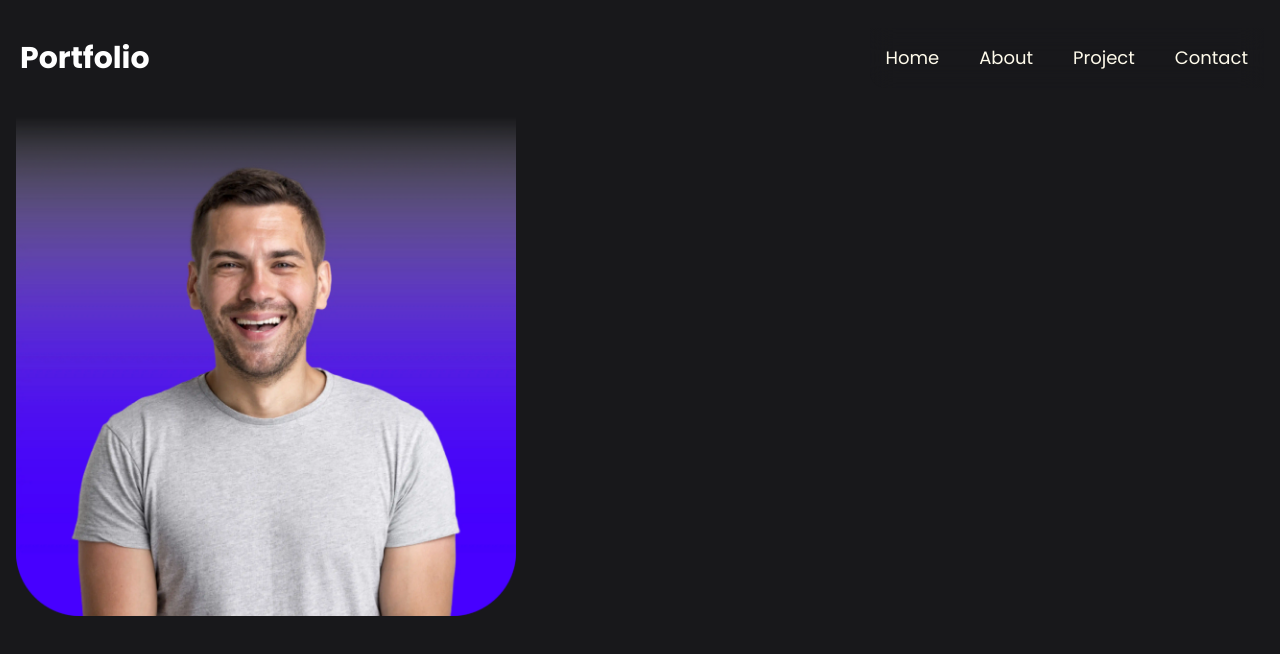
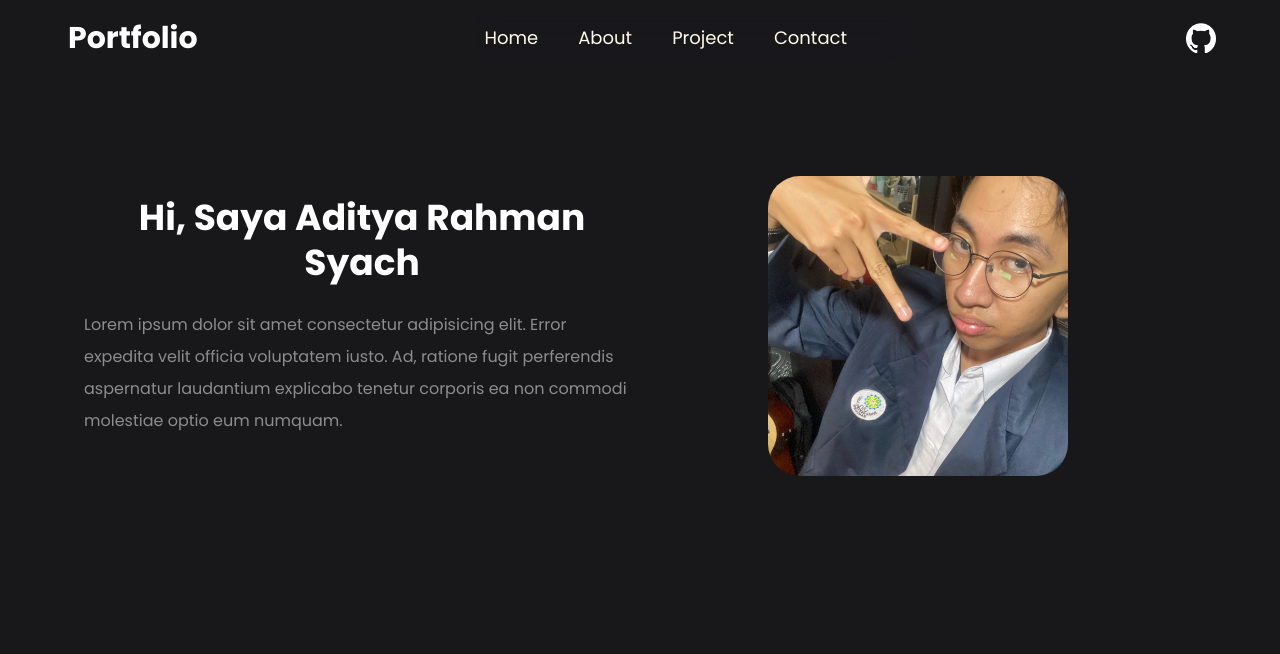
Before and after one commit to Adityarns/Web-Portfolio, a React (Vite) app: page / in a window 1280 px wide. Shown: the top 654 px of the page. Built offline with nearby package versions, Linux system fonts and the light colour scheme.

Commit message:
Mengubah beberapa

```diff
--- a/src/App.jsx
+++ b/src/App.jsx
@@ -4,9 +4,23 @@ import "./App.css";
 export default function App() {
   return (
     <div className="justify-center text-center">
-      <div className="hero">
-        <div></div>
-        <img src={DataImage.HeroImage} alt="Hero Image" className="w-[500px]" />
+      <div className="hero grid md:grid-cols-2 grid-cols-1 p-5 items-center my-20">
+        <div>
+          <h1 className=" text-4xl/tight font-bold mb-6">
+            Hi, Saya Aditya Rahman Syach
+          </h1>
+          <p className="mb-5 text-base/loose opacity-50 text-left">
+            Lorem ipsum dolor sit amet consectetur adipisicing elit. Error
+            expedita velit officia voluptatem iusto. Ad, ratione fugit
+            perferendis aspernatur laudantium explicabo tenetur corporis ea non
+            commodi molestiae optio eum numquam.
+          </p>
+        </div>
+        <img
+          src={DataImage.HeroImage}
+          alt="Hero Image"
+          className=" w-[250px] md:w-[300px] gap-4 rounded-4xl md:mx-auto"
+        />
       </div>
     </div>
   );
--- a/src/components/Navbar.jsx
+++ b/src/components/Navbar.jsx
@@ -1,4 +1,5 @@
 import { useEffect, useState } from "react";
+import DataImage from "../data";
 
 export default function Navbar() {
   const [active, setActive] = useState(false);
@@ -14,16 +15,17 @@ export default function Navbar() {
     return window.addEventListener("scroll", handleScroll);
   }, []);
   return (
-    <div className="navbar flex justify-between items-center py-7 text-amber-50">
+    <div className="navbar flex justify-between items-center md:py-4 py-6 text-amber-50 px-1 md:px-0">
       <div className="logo">
         <h1 className="text-3xl font-bold bg-white text-black p-1 md:bg-transparent md:text-white">
           Portfolio
         </h1>
       </div>
       <ul
-        className={`menu flex items-center sm:gap-10 gap-4 fixed left-1/2 -translate-x-1/2 md:-translate-x-0 md:static opacity-0 md:opacity-100 md:top-0 bg-white/30 backdrop-blur-md p-4 rounder-br-2xl rounded-bl-2xl md:bg-transparent transition-all md:transition-none ${
-          active ? "top-0 opacity-100" : "-top-10 opacity-0 "
-        }`}
+        className={`menu flex items-center sm:gap-10 gap-4 fixed left-1/2 -translate-x-1/2 md:-translate-x-0 md:static opacity-0 md:opacity-100
+          md:top-0 bg-white/30 backdrop-blur-md p-2 lg:pr-16 xl:pr20 rounded-br-2xl rounded-bl-2xl md:bg-transparent transition-all md:transition-none ${
+            active ? "top-0 opacity-100" : "-top-10 opacity-0 "
+          }`}
       >
         <li>
           <a href="#home" className="text-lg font-medium">
@@ -46,6 +48,11 @@ export default function Navbar() {
           </a>
         </li>
       </ul>
+      <ul>
+        <li>
+          <img src={DataImage.GithubImage} alt="GithubImage" className="w-[30px]"/>
+        </li>
+      </ul>
     </div>
   );
 }
--- a/src/data.js
+++ b/src/data.js
@@ -1,7 +1,8 @@
-import HeroImage from "./assets/hero-img.webp";
-
+import HeroImage from "./assets/adit-img.jpg";
+import GithubImage from "./assets/github-img.png";
 const Image = {
   HeroImage,
+  GithubImage,
 };
 
 export default Image;
--- a/src/main.jsx
+++ b/src/main.jsx
@@ -5,7 +5,7 @@ import Navbar from "./components/Navbar.jsx";
 
 createRoot(document.getElementById("root")).render(
   <StrictMode>
-    <div className="container mx-auto px-4">
+    <div className="container mx-auto px-4 xl:px-16 lg:px-8">
       <Navbar></Navbar>
       <App />
     </div>
```
Also changed, not shown: src/assets/adit-img.jpg (added), src/assets/github-img.png (added).
